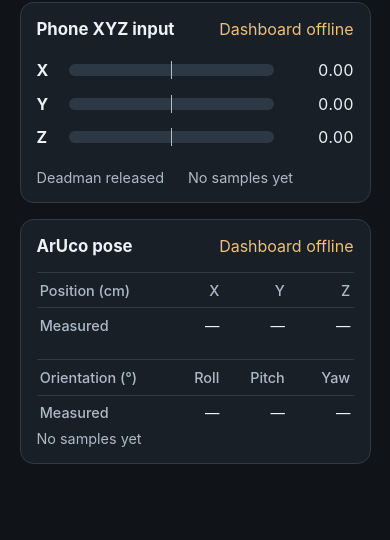
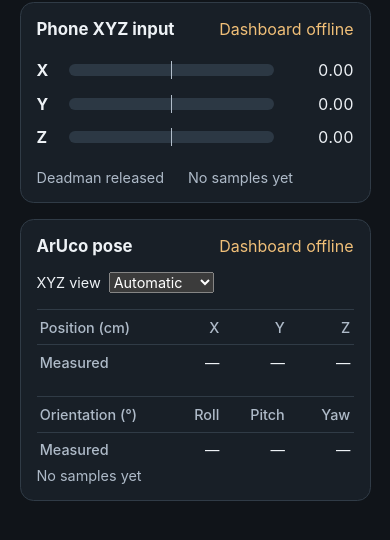
Before and after one commit to EricJansson/LeRobot_project, a plain HTML site: page scripts/mobile_teleop_dashboard.html in a window 390 px wide. Shown: the part 76-616 px from the top of the page. Drawn offline with Linux system fonts and the light colour scheme; no server answers.

```diff
--- a/scripts/mobile_teleop_dashboard.html
+++ b/scripts/mobile_teleop_dashboard.html
@@ -24,6 +24,8 @@
     .fill { position: absolute; inset-block: 0; border-radius: 1rem; background: #73e2b2; }
     output, td { text-align: right; font-variant-numeric: tabular-nums; }
     .details { display: flex; flex-wrap: wrap; gap: .5rem 1.5rem; margin: 0; font-size: .9rem; }
+    .pose-options { margin-top: 1rem; display: flex; align-items: center; gap: .5rem; font-size: .9rem; }
+    .pose-options select { font: inherit; }
     table { border-collapse: collapse; width: 100%; margin-top: 1rem; }
     th, td { padding: .55rem .2rem; font-size: .9rem; border-top: 1px solid #303b46; }
     th { font-weight: 500; text-align: right; }
@@ -54,8 +56,16 @@
         <h2 id="pose-heading">ArUco pose</h2>
         <span id="pose-status" class="connection" role="status">Waiting for marker pose</span>
       </div>
-      <table class="pose-table" aria-label="Marker position in centimeters">
-        <thead><tr><th scope="col">Position (cm)</th><th scope="col">X</th><th scope="col">Y</th><th scope="col">Z</th></tr></thead>
+      <div class="pose-options">
+        <label for="pose-xyz-view">XYZ view</label>
+        <select id="pose-xyz-view" autocomplete="off">
+          <option value="automatic">Automatic</option>
+          <option value="cm">Centimeters</option>
+          <option value="normalized">Normalized</option>
+        </select>
+      </div>
+      <table class="pose-table" aria-labelledby="pose-position-label">
+        <thead><tr><th id="pose-position-label" scope="col">Position (cm)</th><th scope="col">X</th><th scope="col">Y</th><th scope="col">Z</th></tr></thead>
         <tbody><tr id="pose-xyz"><th scope="row">Measured</th><td>—</td><td>—</td><td>—</td></tr></tbody>
       </table>
       <table class="pose-table" aria-label="Marker orientation in degrees">
@@ -82,12 +92,26 @@
     const axes = document.querySelectorAll('.axis');
     const poseFrameLabels = {camera: 'camera frame', 'robot-axes': 'robot axes'};
     const signed = value => `${value > 0 ? '+' : ''}${value.toFixed(2)}`;
+    const poseXyzView = byId('pose-xyz-view');
+    const posePositionLabel = byId('pose-position-label');
+    let markerPose;
 
-    function showValues(row, values, scale = 1) {
+    function showValues(row, values, scale = 1, decimals = 1) {
       byId(row).querySelectorAll('td').forEach((cell, axis) => {
-        cell.textContent = Number.isFinite(values?.[axis]) ? (values[axis] * scale).toFixed(1) : '—';
+        cell.textContent = Number.isFinite(values?.[axis]) ? (values[axis] * scale).toFixed(decimals) : '—';
       });
     }
+
+    function showPosePosition() {
+      const view = poseXyzView.value;
+      const units = view === 'automatic' ? markerPose?.xyz_units : view;
+      const normalized = units === 'normalized';
+      const label = normalized ? 'Position (normalized)' : 'Position (cm)';
+      if (posePositionLabel.textContent !== label) posePositionLabel.textContent = label;
+      showValues('pose-xyz', markerPose?.xyz_cm, 1, normalized ? 3 : 1);
+    }
+
+    poseXyzView.addEventListener('change', showPosePosition);
 
     function render(remote, offline = false) {
       const phone = remote.phone;
@@ -105,13 +129,14 @@
         row.querySelector('output').textContent = signed(value);
       });
       const pose = remote.marker_pose;
+      markerPose = pose;
       const frameLabel = poseFrameLabels[pose?.frame];
       byId('pose-heading').textContent = frameLabel ? `ArUco pose · ${frameLabel}` : 'ArUco pose';
       const poseStatus = byId('pose-status');
       poseStatus.textContent = offline ? 'Dashboard offline' : pose?.state ?? 'Waiting for marker pose';
       poseStatus.dataset.fresh = pose?.state === 'Tracking';
       byId('pose-sequence').textContent = pose?.seq != null ? `Sequence ${pose.seq}` : 'No samples yet';
-      showValues('pose-xyz', pose?.xyz_cm);
+      showPosePosition();
       showValues('pose-rpy', pose?.rpy_deg);
       byId('simulation').hidden = remote.mode !== 'Local simulation';
       byId('state').textContent = remote.state || '';
```
Also changed, not shown: 2 other files.
